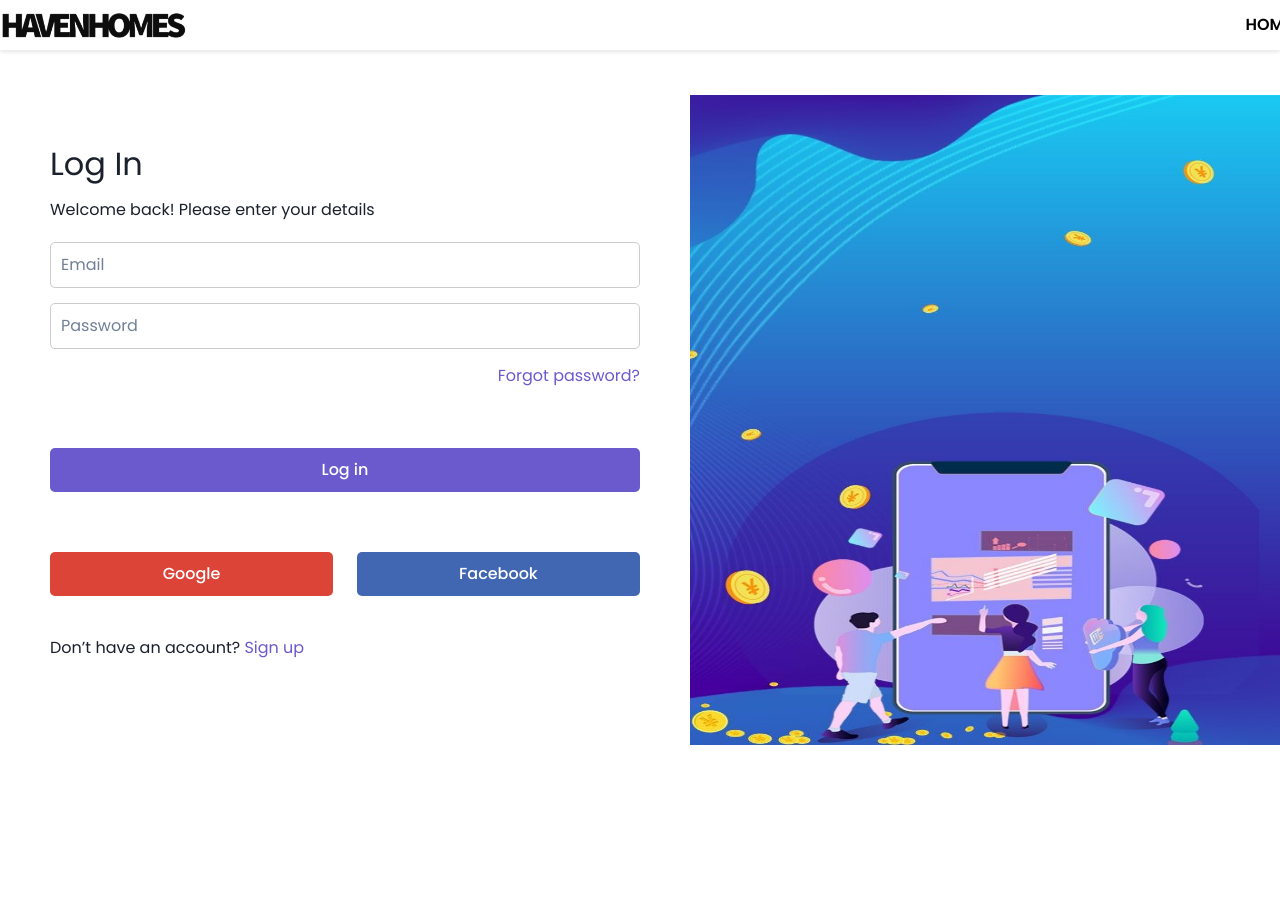
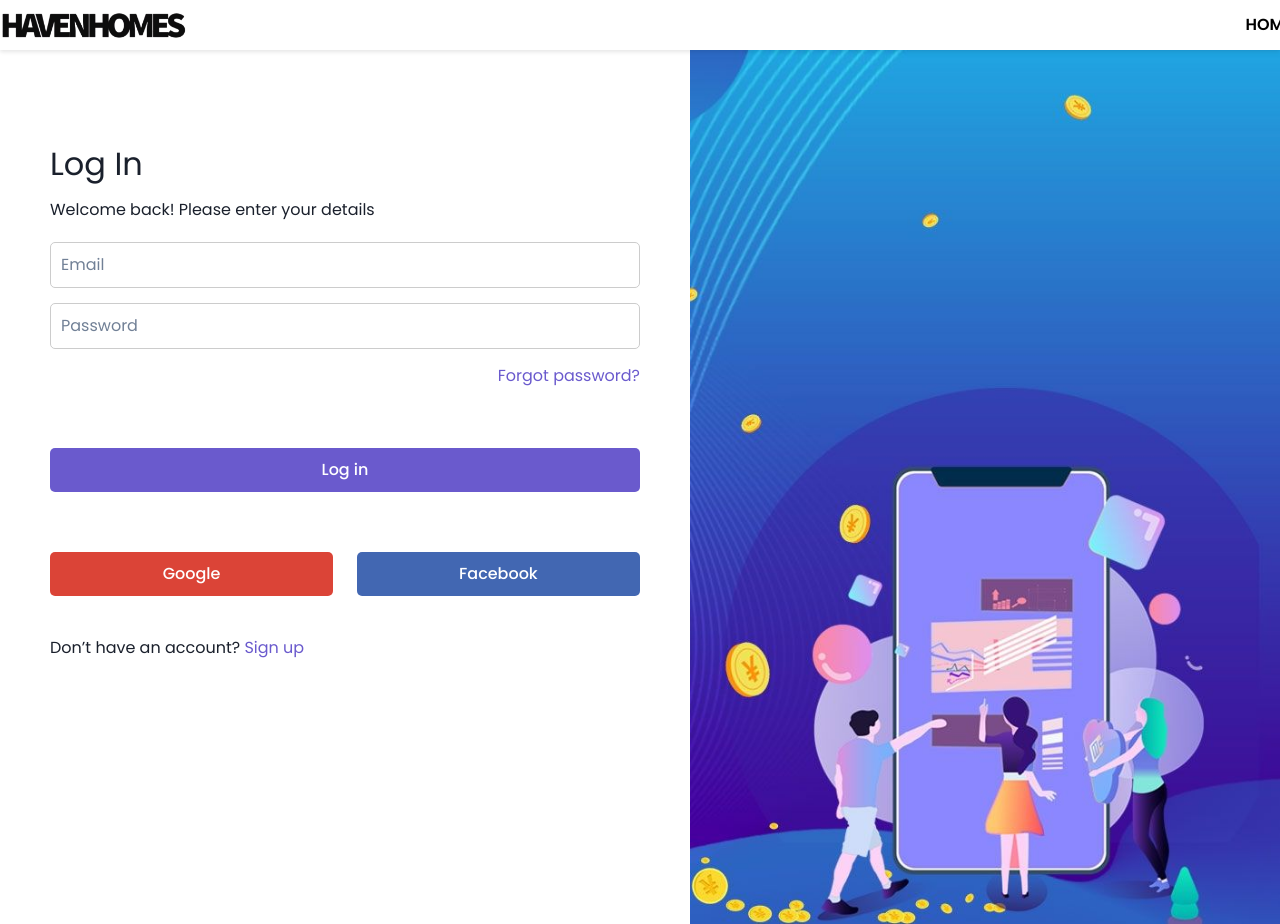
Before and after one commit to Arijit9t7/Cyber-cyclist_039, a React (Vite) app: page /login in a window 1280 px wide. Before the commit the page ends 800 px from the top, so only its background shows below. Built offline with nearby package versions, Linux system fonts and the light colour scheme.

Commit message:
code updated

```diff
--- a/src/Pages/Auth.module.css
+++ b/src/Pages/Auth.module.css
@@ -91,3 +91,8 @@
 
 
 }
+.imageContainer img{
+  object-fit: cover;
+  width: 100%;
+  height: 100%;
+}
--- a/src/Pages/Login/Login.jsx
+++ b/src/Pages/Login/Login.jsx
@@ -41,7 +41,7 @@ const Login = () => {
         </p>
       </div>
       <div className={styles.imageContainer} >
-        <img src={ls} alt="Fitness" className={styles.image} style={{height:"650px",width:"100%",marginTop:"40px",zIndex:"-1"}} />
+        <img src={ls} alt="Fitness" className={styles.image}  />
       </div>
     </div>
   );
--- a/src/Pages/Signup/Signup.jsx
+++ b/src/Pages/Signup/Signup.jsx
@@ -42,7 +42,7 @@ const Signup = () => {
         </p>
       </div>
       <div className={styles.imageContainer}>
-      <img src={ls} alt="Fitness" className={styles.image} style={{height:"650px",width:"100%",marginTop:"40px",zIndex:"-1"}} />
+      <img src={ls} alt="Fitness" className={styles.image} />
       </div>
     </div>
   );
```
